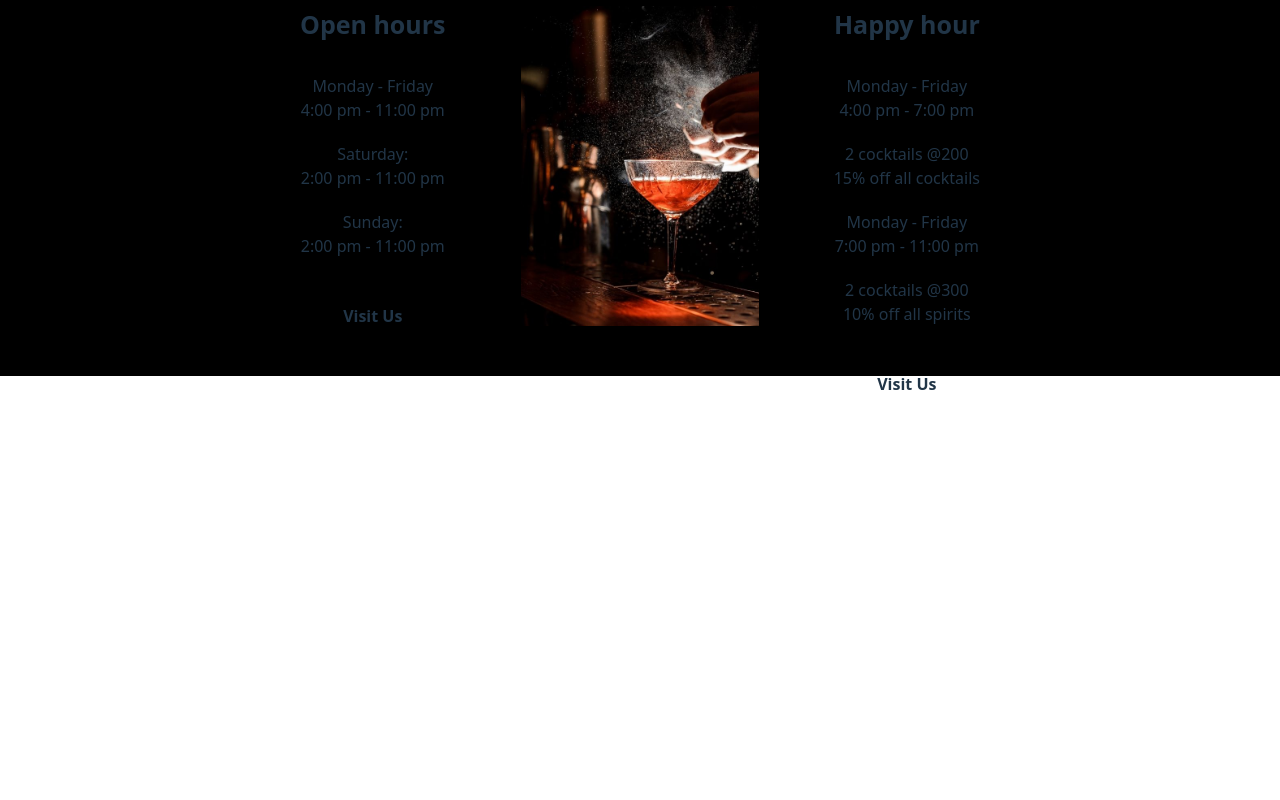
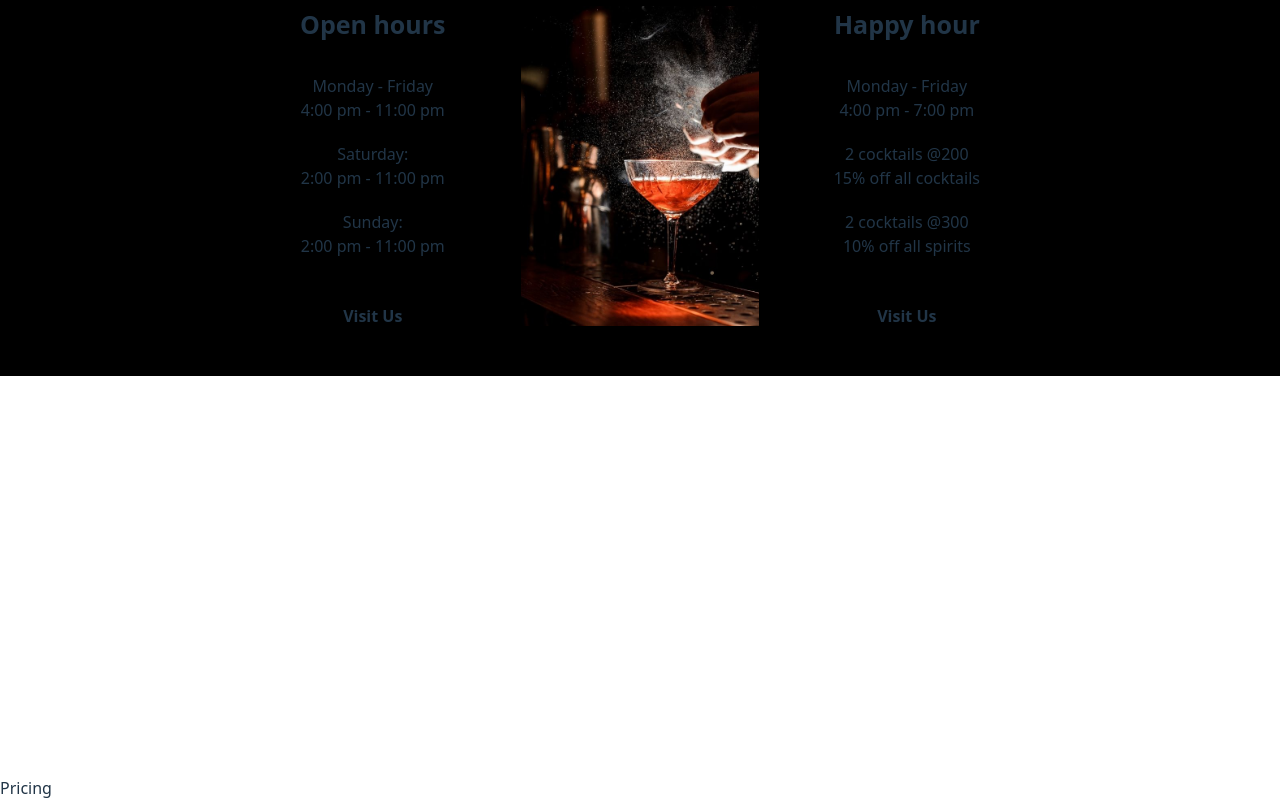
Before and after one commit to samuelkaranja/belawinski, a React (Vite) app: page / in a window 1280 px wide. Shown: the part 484-1284 px from the top of the page. Before the commit the page ends 880 px from the top, so only its background shows below. Built offline with nearby package versions, Linux system fonts and the light colour scheme.

Commit message:
Implemented the Pricing and Cocktails Components

```diff
--- /dev/null
+++ b/src/components/Cocktail/Cocktail.tsx
@@ -0,0 +1,8 @@
+import React from "react";
+import "./cocktail.css";
+
+const Cocktail: React.FC = () => {
+  return <div className="cocktail"></div>;
+};
+
+export default Cocktail;
--- /dev/null
+++ b/src/components/Cocktail/cocktail.css
@@ -0,0 +1,9 @@
+.cocktail {
+  width: 100%;
+  height: 50vh;
+  background-image: linear-gradient(rgba(0, 0, 0, 0.6)),
+    url("../../assets/images/tropical.jpg");
+  background-repeat: no-repeat;
+  background-position: 50% 50%;
+  background-size: cover;
+}
--- a/src/components/Offers/Offers.tsx
+++ b/src/components/Offers/Offers.tsx
@@ -37,11 +37,6 @@ const Offers: React.FC = () => {
           </div>
 
           <div className="item">
-            <span>Monday - Friday</span>
-            <span>7:00 pm - 11:00 pm</span>
-          </div>
-
-          <div className="item">
             <span>2 cocktails @300</span>
             <span>10% off all spirits</span>
           </div>
--- /dev/null
+++ b/src/components/Pricing/Pricing.tsx
@@ -0,0 +1,8 @@
+import React from "react";
+import "./pricing.css";
+
+const Pricing: React.FC = () => {
+  return <div className="pricing">Pricing</div>;
+};
+
+export default Pricing;
--- a/src/pages/Home/Home.tsx
+++ b/src/pages/Home/Home.tsx
@@ -2,12 +2,16 @@ import React from "react";
 import "./home.css";
 import Banner from "../../components/Banner/Banner";
 import Offers from "../../components/Offers/Offers";
+import Cocktail from "../../components/Cocktail/Cocktail";
+import Pricing from "../../components/Pricing/Pricing";
 
 const Home: React.FC = () => {
   return (
     <div className="home">
       <Banner subtitle={"Exclusive drink service"} title={"Belawinski Bar"} />
       <Offers />
+      <Cocktail />
+      <Pricing />
     </div>
   );
 };
```
Also changed, not shown: src/assets/images/tropical.jpg (added), src/assets/images/vodka.jpg (added), src/components/Pricing/pricing.css (added).
